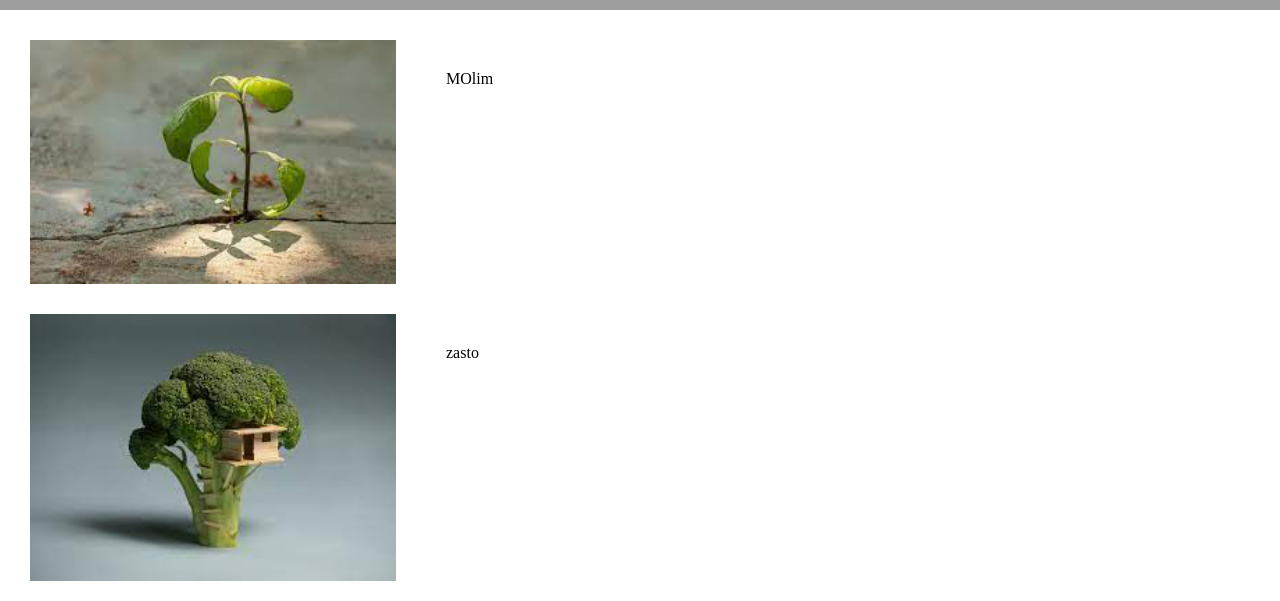
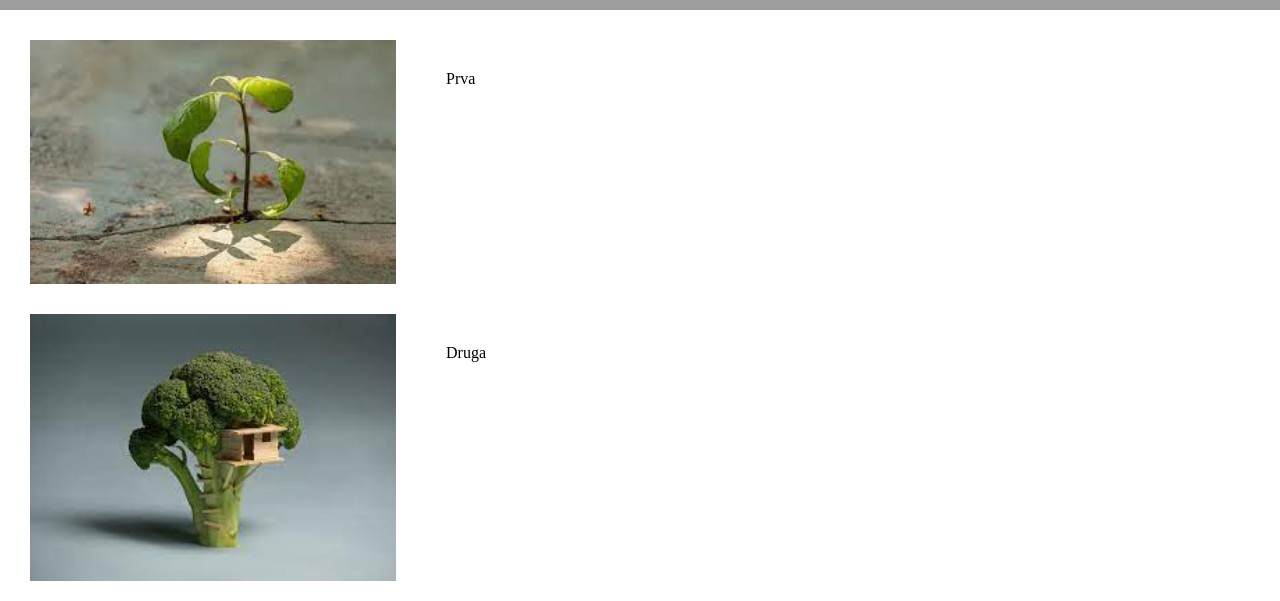
Before and after one commit to tom5kovic/katamaran, a React (Create React App) app: page /tours in a window 1280 px wide. Shown: the part 150-751 px from the top of the page. Built offline with nearby package versions, Linux system fonts and the light colour scheme; grey boxes are pictures that could not be loaded.

Commit message:
Expand data model.

```diff
--- a/src/data/ToursData.js
+++ b/src/data/ToursData.js
@@ -2,6 +2,28 @@ import prva from '../assets/images/1.png';
 import druga from '../assets/images/2.png';
 
 export const toursData = [
-  { image: prva, text: 'MOlim' },
-  { image: druga, text: 'zasto' }
+  {
+    id: 1,
+    image: prva,
+    name: 'Prva',
+    location: 'Dunavac',
+    duration: '2h ili 4h',
+    price: '50 evra',
+    numberOfPeopple: '12 osoba',
+    description: 'Pored slike',
+    descAboveGallery: 'Iznad galerije',
+    galerija: [prva, druga]
+  },
+  {
+    id: 2,
+    image: druga,
+    name: 'Druga',
+    location: 'Koh Chang',
+    duration: '5h',
+    price: '20 evra',
+    numberOfPeopple: '10 osoba',
+    description: 'Pored slike 2',
+    descAboveGallery: 'Iznad galerije 2',
+    galerija: [druga, prva]
+  }
 ];
--- a/src/screens/ToursScreen/ToursScreen.js
+++ b/src/screens/ToursScreen/ToursScreen.js
@@ -7,9 +7,9 @@ export const ToursScreen = () => {
     <div className='content'>
       {toursData.map((item, index) => {
         return (
-          <div className='image-wrapper' key={index}>
+          <div className='image-wrapper' key={item.id} onClick={() => null}>
             <img src={item.image} className='image' alt={index} />
-            <p>{item.text}</p>
+            <p>{item.name}</p>
           </div>
         );
       })}
```
